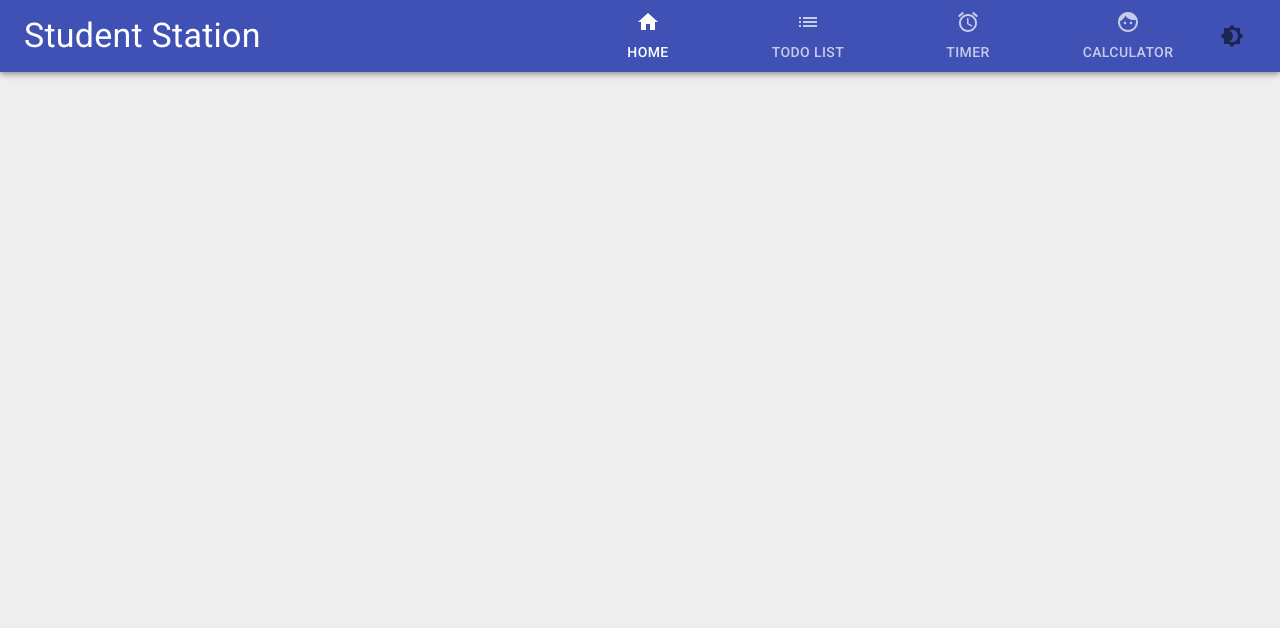
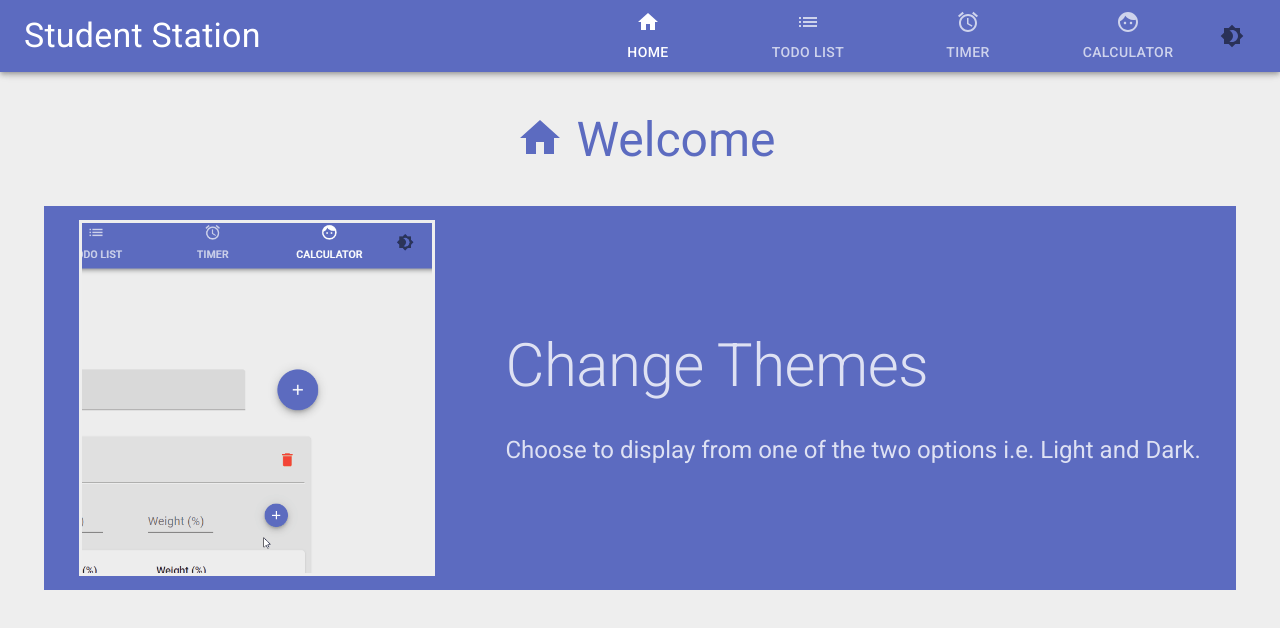
Before and after one commit to saad-afridi/StudentStation, a React (Create React App) app: page / in a window 1280 px wide. Shown: the top 628 px of the page. Built offline with nearby package versions, Linux system fonts and the light colour scheme.

Commit message:
Finished the info component for home page

```diff
--- a/src/App.js
+++ b/src/App.js
@@ -8,6 +8,7 @@ import {
 	Tabs,
 	Tab,
 	IconButton,
+    Container
 } from '@material-ui/core';
 
 // Material UI Icons
@@ -21,6 +22,7 @@ import FaceIcon from '@material-ui/icons/Face';
 import ToDoPage from './pages/Todo';
 import TimerPage from './pages/Timer';
 import CalculatorPage from './pages/Calculator';
+import HomePage from './pages/Home';
 
 // Theme and Styling
 import { withStyles, ThemeProvider } from '@material-ui/styles';
@@ -37,10 +39,10 @@ import CssBaseline from '@material-ui/core/CssBaseline';
 const themeLight = createMuiTheme({
 	palette: {
 		primary: {
-			main: indigo[500],
+			main: indigo[400],
 		},
 		secondary: {
-			main: indigo[500],
+			main: indigo[400],
 		},
 		type: 'light',
 		background: {
@@ -65,7 +67,7 @@ const themeDark = createMuiTheme({
 		},
 		type: 'dark',
 		background: {
-			default: '#070e1aFF',
+			default: '#070e1a',
 		},
 		elevated: {
 			1: blueGrey[900],
@@ -78,13 +80,13 @@ const themeDark = createMuiTheme({
 	},
 });
 
-const styles = (darkMode) => ({
+const styles = () => ({
 	title: {
 		flexGrow: 1,
 	},
 	appBar: {
 		color: '#FFFFFFCC',
-		backgroundColor: '#11141f',
+		backgroundColor: '#0f1d36',
 	},
 });
 
@@ -134,7 +136,7 @@ class App extends React.Component {
 		const { darkMode } = this.state;
 		const { classes } = this.props;
 		return (
-			<div className="App">
+			<Container className="App">
 				<ThemeProvider theme={darkMode ? themeDark : themeLight}>
 					<link
 						rel="stylesheet"
@@ -189,6 +191,9 @@ class App extends React.Component {
 							</IconButton>
 						</Toolbar>
 					</AppBar>
+
+                    {this.state.selectedTab === 0 && <HomePage />}
+
 					{this.state.selectedTab === 1 && <ToDoPage />}
 
 					{this.state.selectedTab === 2 && (
@@ -209,7 +214,7 @@ class App extends React.Component {
 
 					{this.state.selectedTab === 3 && <CalculatorPage />}
 				</ThemeProvider>
-			</div>
+			</Container>
 		);
 	}
 
--- a/src/components/Calc/AddCourse.js
+++ b/src/components/Calc/AddCourse.js
@@ -14,7 +14,7 @@ import { useSelector, useDispatch } from 'react-redux';
 import { addCourse } from '../../actions/calcActions';
 
 const useStyles = makeStyles({
-	root: {
+	infoBox: {
 		marginBottom: '35px',
 	},
 });
--- a/src/components/Calc/CourseStats.js
+++ b/src/components/Calc/CourseStats.js
@@ -10,7 +10,7 @@ import { Grid } from '@material-ui/core';
 import { makeStyles } from '@material-ui/core/styles';
 
 const useStyles = makeStyles({
-	root: {},
+	infoBox: {},
 });
 
 export const CourseStats = (props) => {
--- a/src/components/Calc/WantMark.js
+++ b/src/components/Calc/WantMark.js
@@ -16,7 +16,6 @@ const useStyles = makeStyles({
         width: "100%",
     },
     textForm: {
-        width: "100%",
     }
 });
 
@@ -60,6 +59,9 @@ const submitForm = (e, stateProps) => {
         return;
     }
 	const { want, dispatch, course } = stateProps;
+    if ( want > 100 || want < 0) {
+        return ;
+    }
 	e.preventDefault();
 	course.want = want;
 	dispatch(changeWantedMark(course));
--- /dev/null
+++ b/src/components/Home/Info.js
@@ -0,0 +1,55 @@
+import React from 'react';
+
+import { Box, Grid, Typography } from '@material-ui/core';
+
+import { makeStyles } from '@material-ui/core/styles';
+
+const useStyles = makeStyles((theme) => ({
+	infoBox: {
+		backgroundColor:
+			theme.palette.type === 'dark'
+				? theme.palette.elevated[2]
+				: theme.palette.primary.main,
+		color: '#FFFFFFCC',
+	},
+	picture: {
+		margin: '10px 0px',
+	},
+}));
+
+const Info = (props) => {
+	const classes = useStyles();
+	const { img, text, subtext } = props;
+
+	return (
+		<Grid
+			container
+			spacing={1}
+			direction="row"
+			justify="space-around"
+			alignItems="center"
+			className={classes.infoBox}>
+			<Grid item className={classes.picture}>
+				<Box
+					width="356px"
+					height="356px"
+					border={3}
+					borderColor="background.default">
+					{img}
+				</Box>
+			</Grid>
+            <Grid item>
+                <Grid container direction="column" spacing={4} justify="flex-start" alignItems="flex-start">
+                    <Grid item>
+                        <Typography variant="h2">{text}</Typography>
+                    </Grid>
+                    <Grid item>
+                        <Typography variant="h5">{subtext} </Typography>
+                    </Grid>
+			    </Grid>
+            </Grid>
+		</Grid>
+	);
+};
+
+export default Info;
--- a/src/components/PageTitle.js
+++ b/src/components/PageTitle.js
@@ -8,18 +8,15 @@ import { makeStyles } from '@material-ui/core/styles';
 
 const useStyles = makeStyles((theme) => ({
 	titleContainer: {
-		margin: '80px 0px 30px 0px',
+		margin: '100px 0px 30px 0px',
+		color: theme.palette.type === 'dark' ? '' : theme.palette.primary.main,
+	},
+	icon: {
 		color:
 			theme.palette.type === 'dark'
-				? ''
+				? theme.palette.secondary.main
 				: theme.palette.primary.main,
 	},
-    icon : {
-        color:
-            theme.palette.type === 'dark'
-            ? theme.palette.secondary.main
-            : theme.palette.primary.main,
-    }
 }));
 
 export const PageTitle = (props) => {
@@ -34,7 +31,9 @@ export const PageTitle = (props) => {
 			justify="center"
 			alignItems="center"
 			className={classes.titleContainer}>
-			<Grid item className={classes.icon}>{icon}</Grid>
+			<Grid item className={classes.icon}>
+				{icon}
+			</Grid>
 			<Grid item>
 				<Typography
 					variant="h3"
--- a/src/components/TodoList/AddTodo.js
+++ b/src/components/TodoList/AddTodo.js
@@ -10,7 +10,7 @@ import { Grid, TextField, Fab } from '@material-ui/core';
 import { makeStyles } from '@material-ui/core/styles';
 
 const useStyles = makeStyles({
-	root: {
+	infoBox: {
 		marginBottom: '35px',
 	},
 });
--- /dev/null
+++ b/src/pages/Home.js
@@ -0,0 +1,36 @@
+import React from 'react';
+
+import { Container } from '@material-ui/core';
+
+import PageTitle from '../components/PageTitle';
+import Info from '../components/Home/Info';
+
+import HomeIcon from '@material-ui/icons/Home';
+
+import changeThemeGif from '../assets/changetheme.gif';
+
+// Shouldn't need any State, just a bunch of cool stuff and intro to app
+
+const HomePage = () => {
+	return (
+		<Container>
+			<PageTitle
+				text={'Welcome'}
+				icon={<HomeIcon style={{ transform: 'scale(2.0)' }} />}
+			/>
+			<Info
+				img={
+					<img
+						width="350px"
+						src={changeThemeGif}
+						alt="Changing Theme Gif"
+					/>
+				}
+				text="Change Themes"
+                subtext="Choose to display from one of the two options i.e. Light and Dark."
+			/>
+		</Container>
+	);
+};
+
+export default HomePage;
--- a/src/pages/Timer.js
+++ b/src/pages/Timer.js
@@ -28,7 +28,7 @@ const styles = (theme) => ({
 				: theme.palette.primary.main,
 	},
 	controlButtons: {
-		margin: '20px 0px 20px 0px',
+		margin: '30px 0px 60px 0px',
 	},
 });
 
```
Also changed, not shown: src/ReduxPracApp.js (deleted, +0 -17 lines), src/assets/changetheme.gif (added), src/components/Home/HaveFun.js (added), src/components/Home/Welcome.js (added).
